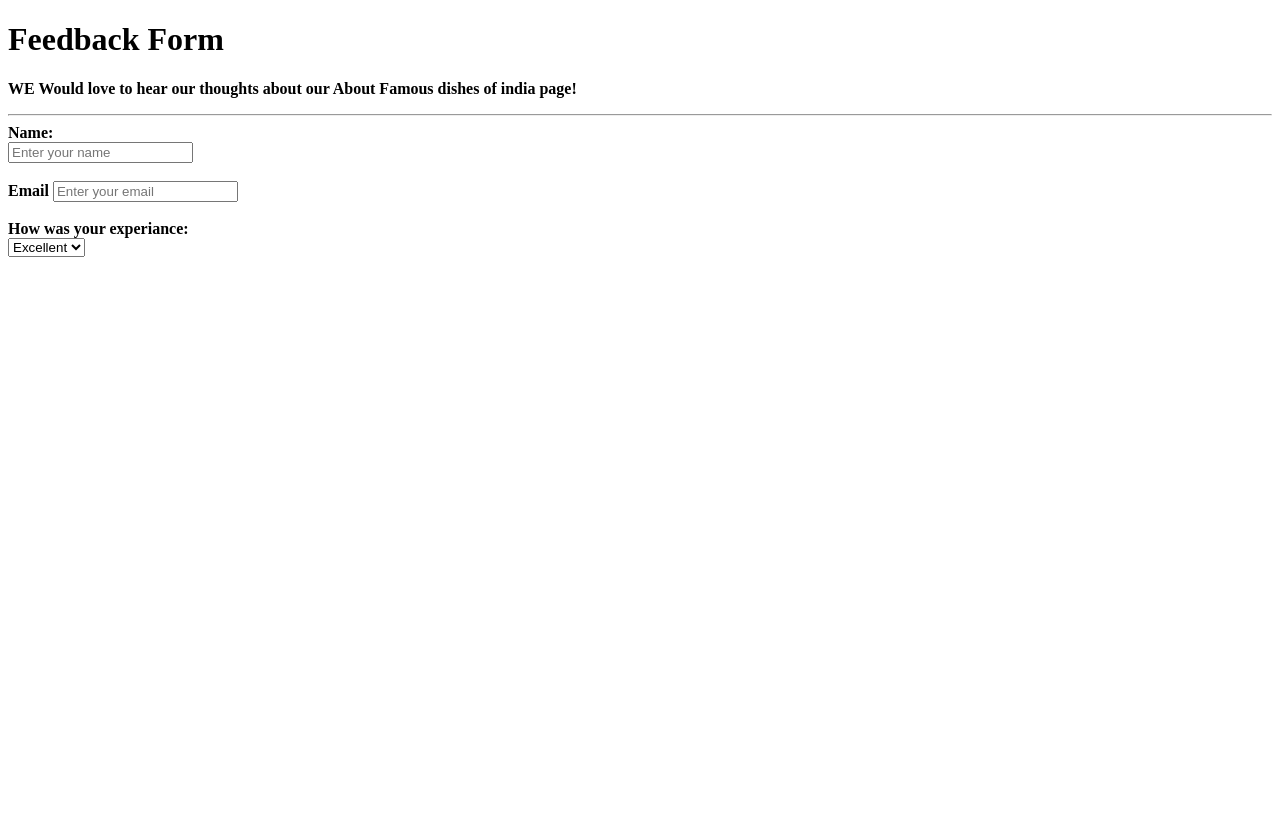
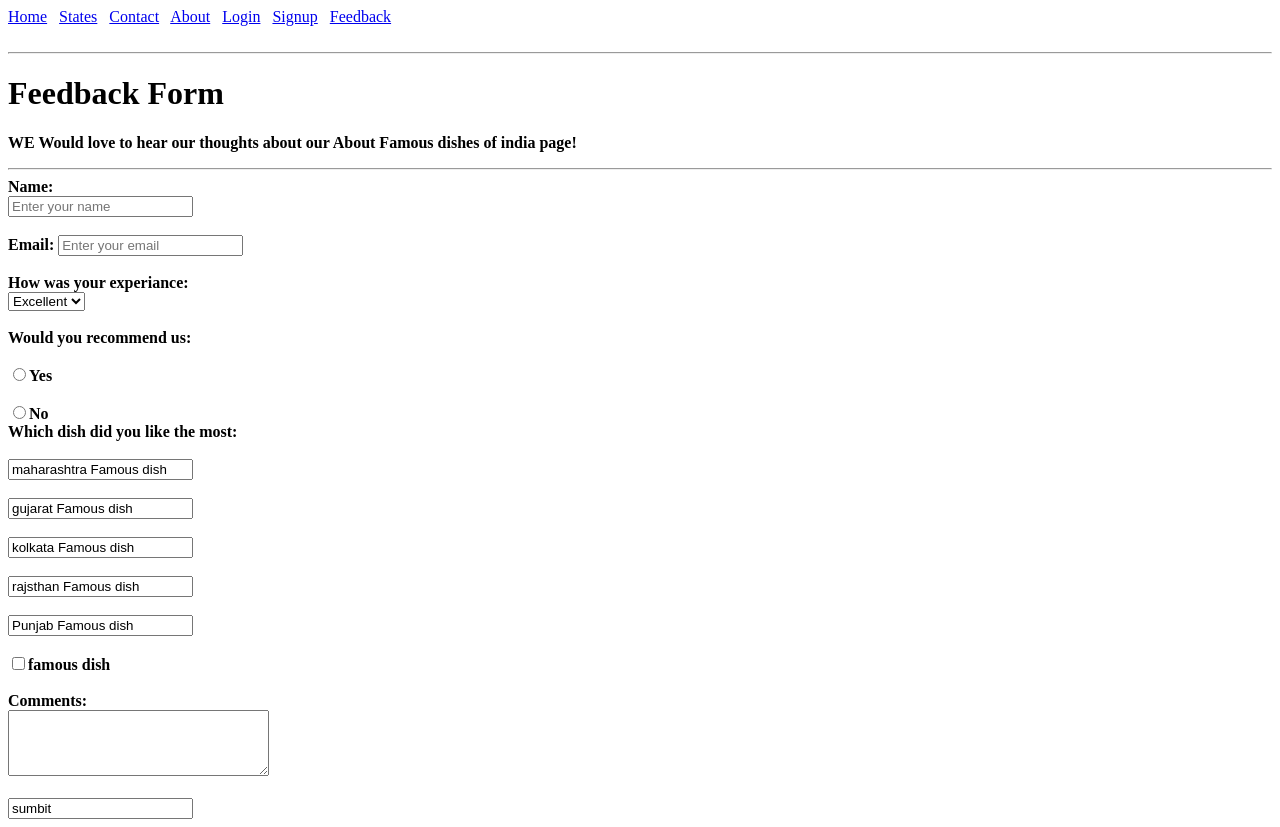
Before and after one commit to Gayatrimhase021/html-github-project-1-Taste-of-Tradition, a plain HTML site: page pages/feedback.html in a window 1280 px wide. Before the commit the page ends 800 px from the top, so only its background shows below. Drawn offline with Linux system fonts and the light colour scheme.

Commit message:
added all pages with linking

```diff
--- a/pages/feedback.html
+++ b/pages/feedback.html
@@ -4,6 +4,15 @@
 
 
     <title>Feedback page</title>
+    <div>
+        <a href="./index.html">Home</a>&nbsp;&nbsp;
+        <a href="./pages/states.html">States</a>&nbsp;&nbsp;
+        <a href="./pages/contact.html">Contact</a>&nbsp;&nbsp;
+        <a href="./pages/About.html">About</a>&nbsp;&nbsp;
+        <a href="./pages/login.html">Login</a>&nbsp;&nbsp;
+        <a href="./pages/signup.html">Signup</a>&nbsp;&nbsp;
+        <a href="./pages/feedback.html">Feedback</a>&nbsp;&nbsp;
+        </div></br><hr/>
 </head>
 <body>
     <h1>Feedback Form</h1>
@@ -14,17 +23,35 @@
             <label>Name:</label><br>
             <input type="text" name = "name" placeholder="Enter your name"><br><br>
 
-            <label>Email</label>
-            <input type="email" placeholder="Enter your email"><br><br>
+            <label>Email:</label>
+            <input type="email" name="email" placeholder="Enter your email"><br><br>
 
             <label>How was your experiance:</label><br>
             <select name="experiance">
              <option>Excellent</option>
              <option>Good</option>
-             <optional>Average </optional>
-             <optionl>Poor</optionl>
+             <optiona>Average </optiona>
+             <option>Poor</option>
 
             </select><br><br>
+            <label>Would you recommend us: </label><br><br>
+            <input type="radio" name="recommend" value="yes">Yes<br><br>
+            <input type="radio" name="recommend" value="No">No<br>
+
+            <label>Which  dish did you like the most:</label><br><br>
+
+
+
+            <input type="chekbox" name="dish" value="maharashtra Famous dish"><br><br>
+            <input type="chekbox" name="dish" value="gujarat Famous dish"><br><br>
+             <input type="chekbox" name="dish" value="kolkata Famous dish"><br><br>
+              <input type="chekbox" name="dish" value="rajsthan Famous dish"><br><br>
+               <input type="chekbox" name="dish" value="Punjab Famous dish"><br><br>
+               <input type="checkbox" name="like" value="">famous dish<br><br>
+
+            <label>Comments:</label><br>
+            <textarea name="comments" rows="4" cols="30"></textarea><br><br>
+            <input type="Sumbit" value="sumbit">
 
 
 
```
Also changed, not shown: pages/about.html (+12 -24 lines).
